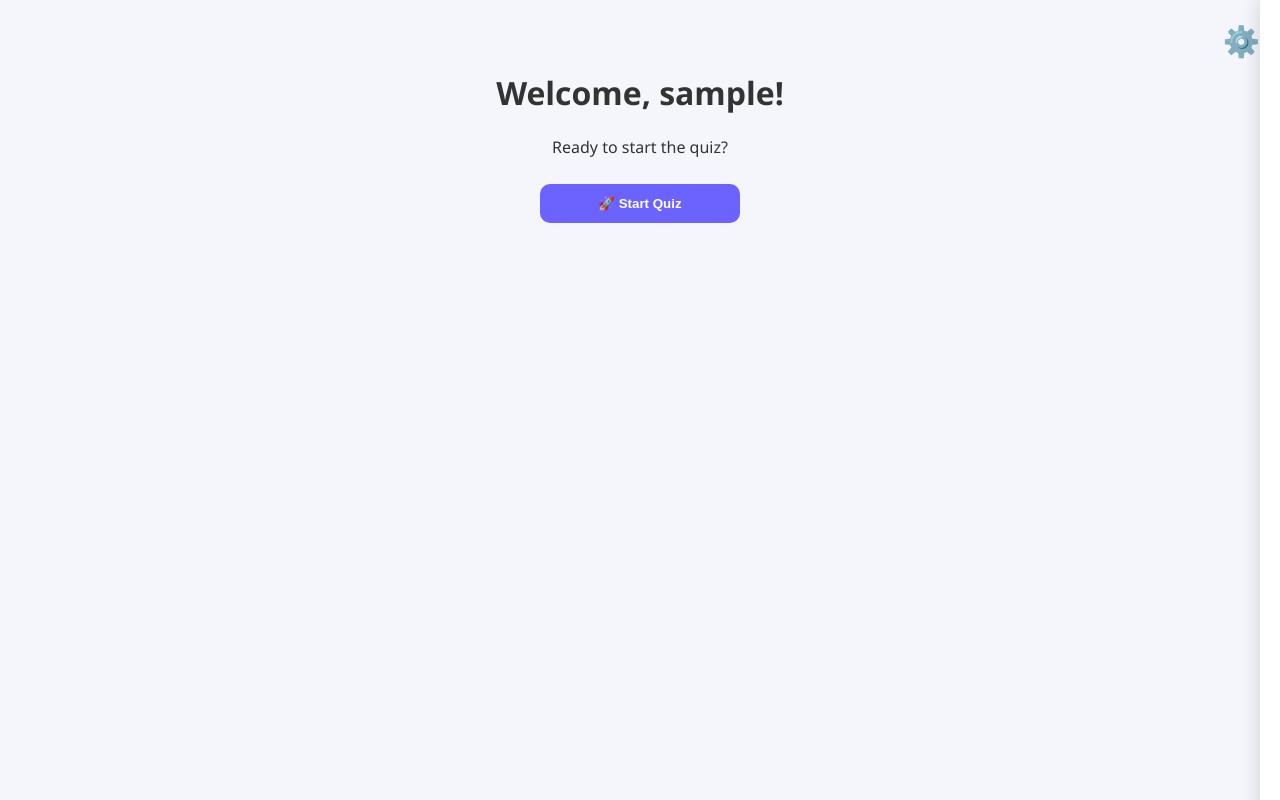
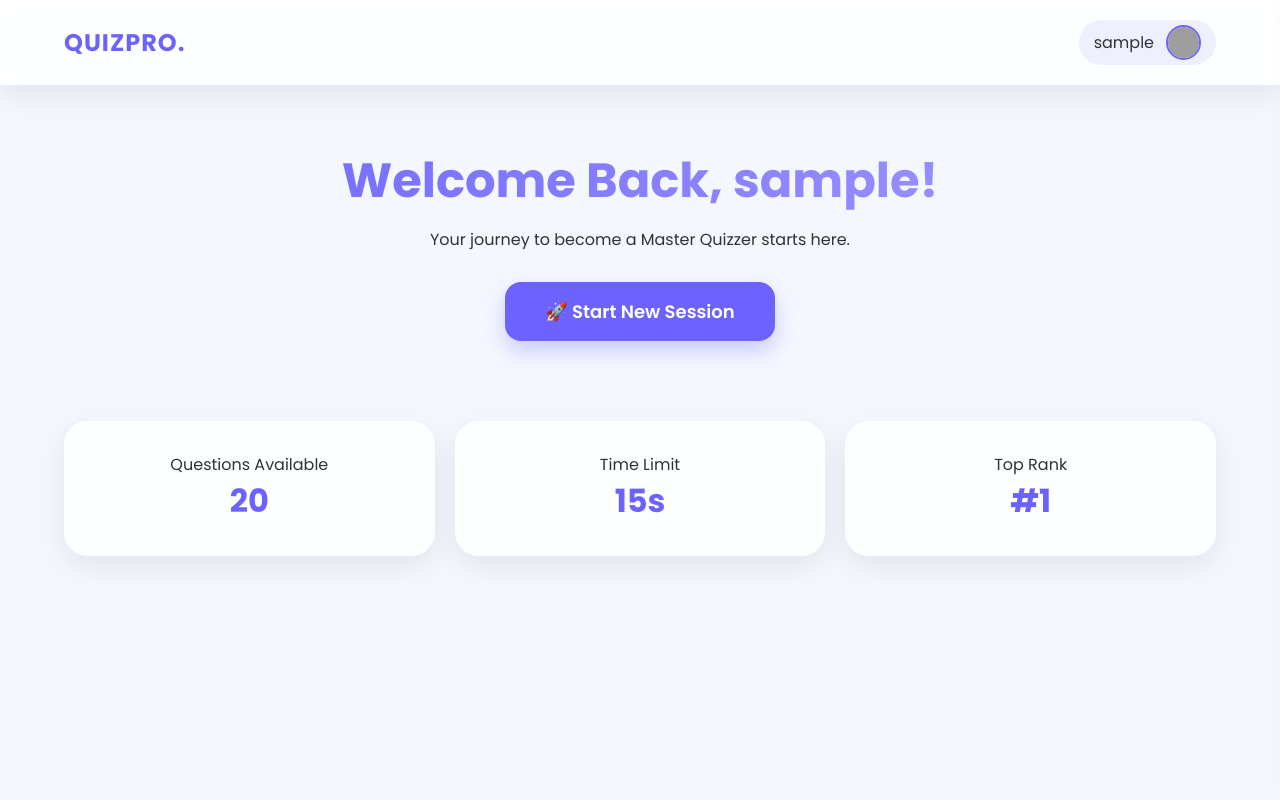
Before and after one commit to tanharahman2003t-art/Nayon, a Flask app: page / in a window 1280 px wide. Run offline with Flask 3, Linux system fonts and the light colour scheme; the visitor is signed in with stand-in values (Sample User, id 1); grey boxes are pictures that could not be loaded.

Commit message:
Update index.html

```diff
--- a/templates/index.html
+++ b/templates/index.html
@@ -3,121 +3,275 @@
 <head>
     <meta charset="UTF-8">
     <meta name="viewport" content="width=device-width, initial-scale=1.0">
-    <title>Quiz Master - Home</title>
+    <title>Quiz Pro | Dashboard</title>
+    <link href="https://fonts.googleapis.com/css2?family=Poppins:wght@300;400;600;700&display=swap" rel="stylesheet">
     <style>
-        /* CSS Variables for Dark Mode */
         :root {
-            --bg-color: #f5f6fb;
-            --card-bg: white;
-            --text-color: #333;
             --primary: #6c63ff;
+            --secondary: #ff4757;
+            --bg: #f4f7fe;
+            --card-bg: rgba(255, 255, 255, 0.9);
+            --text: #2d3436;
+            --shadow: 0 10px 30px rgba(0,0,0,0.08);
         }
 
         [data-theme="dark"] {
-            --bg-color: #1a1a2e;
-            --card-bg: #16213e;
-            --text-color: #e9ecef;
+            --bg: #0f172a;
+            --card-bg: rgba(30, 41, 59, 0.8);
+            --text: #f8fafc;
+            --shadow: 0 10px 30px rgba(0,0,0,0.3);
         }
 
-        body { font-family: 'Segoe UI', sans-serif; background: var(--bg-color); color: var(--text-color); margin: 0; transition: 0.3s; }
+        * { margin: 0; padding: 0; box-sizing: border-box; font-family: 'Poppins', sans-serif; }
 
-        /* Sidebar Styles */
+        body {
+            background: var(--bg);
+            color: var(--text);
+            transition: all 0.4s ease;
+            min-height: 100vh;
+            overflow-x: hidden;
+        }
+
+        /* Modern Navbar */
+        .navbar {
+            display: flex;
+            justify-content: space-between;
+            align-items: center;
+            padding: 20px 5%;
+            background: var(--card-bg);
+            backdrop-filter: blur(10px);
+            position: sticky;
+            top: 0;
+            z-index: 100;
+            box-shadow: var(--shadow);
+        }
+
+        .logo { font-size: 24px; font-weight: 700; color: var(--primary); letter-spacing: 1px; }
+
+        .user-profile-nav {
+            display: flex;
+            align-items: center;
+            gap: 12px;
+            cursor: pointer;
+            padding: 5px 15px;
+            border-radius: 50px;
+            background: rgba(108, 99, 255, 0.1);
+            transition: 0.3s;
+        }
+
+        .user-profile-nav img {
+            width: 35px; height: 35px; border-radius: 50%; object-fit: cover;
+            border: 2px solid var(--primary);
+        }
+
+        /* Sidebar Settings */
         .sidebar {
-            position: fixed; right: -300px; top: 0; width: 280px; height: 100%;
-            background: var(--card-bg); box-shadow: -5px 0 15px rgba(0,0,0,0.1);
-            transition: 0.4s; z-index: 1000; padding: 20px;
+            position: fixed; right: -350px; top: 0; width: 320px; height: 100%;
+            background: var(--card-bg); backdrop-filter: blur(20px);
+            box-shadow: -10px 0 30px rgba(0,0,0,0.1);
+            transition: 0.5s cubic-bezier(0.4, 0, 0.2, 1);
+            z-index: 1001; padding: 40px 30px;
         }
+
         .sidebar.active { right: 0; }
 
-        .profile-circle {
-            width: 80px; height: 80px; border-radius: 50%; background: #ddd;
-            margin: 10px auto; overflow: hidden; border: 3px solid var(--primary);
+        .sidebar-header {
+            display: flex; justify-content: space-between; align-items: center; margin-bottom: 30px;
         }
-        .profile-circle img { width: 100%; height: 100%; object-fit: cover; }
 
-        /* General UI */
-        .container { padding: 50px 20px; text-align: center; }
-        .settings-icon { position: absolute; top: 20px; right: 20px; font-size: 30px; cursor: pointer; }
-        .btn { background: var(--primary); color: white; padding: 12px 25px; border-radius: 10px; border:none; cursor:pointer; font-weight:bold; width: 100%; margin-top: 10px; }
-        .input-group { margin-bottom: 15px; text-align: left; }
-        .input-group input { width: 100%; padding: 10px; border-radius: 5px; border: 1px solid #ddd; box-sizing: border-box; }
+        .profile-edit-area { text-align: center; margin-bottom: 30px; }
 
-        .dark-mode-toggle { display: flex; justify-content: space-between; align-items: center; margin-top: 20px; padding: 10px; background: #eee; border-radius: 10px; color: #333; }
+        .profile-preview {
+            width: 100px; height: 100px; border-radius: 50%;
+            margin: 0 auto 15px; border: 4px solid var(--primary);
+            overflow: hidden; position: relative;
+        }
+
+        .profile-preview img { width: 100%; height: 100%; object-fit: cover; }
+
+        .file-input { display: none; }
+        .file-label {
+            font-size: 12px; color: var(--primary); cursor: pointer; text-decoration: underline;
+        }
+
+        /* Dashboard Content */
+        .hero {
+            text-align: center; padding: 60px 5%;
+        }
+
+        .hero h1 { font-size: 3rem; margin-bottom: 10px; background: linear-gradient(to right, var(--primary), #a29bfe); -webkit-background-clip: text; -webkit-text-fill-color: transparent; }
+
+        .stats-grid {
+            display: grid; grid-template-columns: repeat(auto-fit, minmax(200px, 1fr));
+            gap: 20px; padding: 20px 5%;
+        }
+
+        .stat-card {
+            background: var(--card-bg); padding: 30px; border-radius: 24px;
+            text-align: center; box-shadow: var(--shadow);
+            border: 1px solid rgba(255,255,255,0.1);
+            transition: 0.3s;
+        }
+
+        .stat-card:hover { transform: translateY(-10px); }
+
+        .stat-card h2 { font-size: 32px; color: var(--primary); }
+
+        /* Buttons & Inputs */
+        .main-btn {
+            background: var(--primary); color: white; border: none;
+            padding: 16px 40px; border-radius: 16px; font-weight: 600;
+            font-size: 18px; cursor: pointer; transition: 0.3s;
+            box-shadow: 0 10px 20px rgba(108, 99, 255, 0.3);
+            margin-top: 30px;
+        }
+
+        .main-btn:hover { transform: scale(1.05); box-shadow: 0 15px 25px rgba(108, 99, 255, 0.4); }
+
+        .input-field {
+            width: 100%; padding: 12px; border-radius: 12px; border: 1px solid #ddd;
+            background: transparent; color: var(--text); margin-top: 8px;
+        }
+
+        .toggle-row {
+            display: flex; justify-content: space-between; align-items: center;
+            margin-top: 40px; padding-top: 20px; border-top: 1px solid #ddd;
+        }
+
+        /* Dark Mode Switch */
+        .switch {
+            position: relative; display: inline-block; width: 50px; height: 24px;
+        }
+
+        .switch input { opacity: 0; width: 0; height: 0; }
+
+        .slider {
+            position: absolute; cursor: pointer; top: 0; left: 0; right: 0; bottom: 0;
+            background-color: #ccc; transition: .4s; border-radius: 34px;
+        }
+
+        .slider:before {
+            position: absolute; content: ""; height: 18px; width: 18px; left: 4px; bottom: 3px;
+            background-color: white; transition: .4s; border-radius: 50%;
+        }
+
+        input:checked + .slider { background-color: var(--primary); }
+        input:checked + .slider:before { transform: translateX(26px); }
+
+        .overlay {
+            display: none; position: fixed; top: 0; left: 0; width: 100%; height: 100%;
+            background: rgba(0,0,0,0.4); z-index: 1000;
+        }
+        .overlay.active { display: block; }
     </style>
 </head>
 <body>
 
-    <div class="settings-icon" onclick="toggleSidebar()">⚙️</div>
+    <div class="overlay" onclick="toggleSidebar()"></div>
+
+    <nav class="navbar">
+        <div class="logo">QUIZPRO.</div>
+        <div class="user-profile-nav" onclick="toggleSidebar()">
+            <span>{{ username }}</span>
+            <img src="{{ url_for('static', filename=session.get('profile_pic', 'default_avatar.png')) }}" id="nav-avatar">
+        </div>
+    </nav>
 
     <div class="sidebar" id="sidebar">
-        <h3 onclick="toggleSidebar()" style="cursor:pointer;">✖ Close</h3>
-        <div class="profile-circle">
-            <img src="{{ url_for('static', filename=session.get('profile_pic', 'default_avatar.png')) }}" id="preview">
+        <div class="sidebar-header">
+            <h3>Settings</h3>
+            <span onclick="toggleSidebar()" style="cursor:pointer; font-size: 24px;">×</span>
+        </div>
+
+        <div class="profile-edit-area">
+            <div class="profile-preview">
+                <img src="{{ url_for('static', filename=session.get('profile_pic', 'default_avatar.png')) }}" id="sidebar-preview">
+            </div>
+            <label for="profile_pic" class="file-label">Change Profile Photo</label>
         </div>
 
         <form action="/update_profile" method="POST" enctype="multipart/form-data">
-            <div class="input-group">
-                <label>Change Name:</label>
-                <input type="text" name="username" value="{{ username }}">
+            <input type="file" name="profile_pic" id="profile_pic" class="file-input" onchange="previewFile()">
+
+            <div style="margin-bottom: 20px;">
+                <label style="font-size: 13px; opacity: 0.7;">Display Name</label>
+                <input type="text" name="username" class="input-field" value="{{ username }}">
             </div>
-            <div class="input-group">
-                <label>Change Photo:</label>
-                <input type="file" name="profile_pic" onchange="previewImage(this)">
-            </div>
-            <button type="submit" class="btn">Save Settings</button>
+
+            <button type="submit" class="main-btn" style="width: 100%; padding: 12px;">Save Changes</button>
         </form>
 
-        <div class="dark-mode-toggle">
+        <div class="toggle-row">
             <span>Dark Mode</span>
-            <input type="checkbox" id="darkModeCheckbox" onchange="toggleDarkMode()">
+            <label class="switch">
+                <input type="checkbox" id="theme-switch" onchange="switchTheme()">
+                <span class="slider"></span>
+            </label>
+        </div>
+
+        <a href="/logout" style="display: block; margin-top: 40px; color: var(--secondary); text-decoration: none; font-weight: 600;">Logout</a>
+    </div>
+
+    <div class="hero">
+        <h1>Welcome Back, {{ username }}!</h1>
+        <p>Your journey to become a Master Quizzer starts here.</p>
+        <button class="main-btn" onclick="location.href='/start'">🚀 Start New Session</button>
+    </div>
+
+    <div class="stats-grid">
+        <div class="stat-card">
+            <p>Questions Available</p>
+            <h2>{{ total }}</h2>
+        </div>
+        <div class="stat-card">
+            <p>Time Limit</p>
+            <h2>15s</h2>
+        </div>
+        <div class="stat-card">
+            <p>Top Rank</p>
+            <h2>#1</h2>
         </div>
     </div>
 
-    <div class="container">
-        <h1>Welcome, {{ username }}!</h1>
-        <div class="cards">
-            <p>Ready to start the quiz?</p>
-        </div>
-        <a href="/start" style="text-decoration:none;"><button class="btn" style="width:200px">🚀 Start Quiz</button></a>
-    </div>
-
     <script>
-        // Sidebar Toggle
         function toggleSidebar() {
-            document.getElementById("sidebar").classList.toggle("active");
+            document.getElementById('sidebar').classList.toggle('active');
+            document.querySelector('.overlay').classList.toggle('active');
         }
 
-        // Image Preview
-        function previewImage(input) {
-            if (input.files && input.files[0]) {
-                var reader = new FileReader();
-                reader.onload = function(e) {
-                    document.getElementById('preview').src = e.target.result;
-                }
-                reader.readAsDataURL(input.files[0]);
+        function previewFile() {
+            const preview = document.getElementById('sidebar-preview');
+            const file = document.getElementById('profile_pic').files[0];
+            const reader = new FileReader();
+
+            reader.onloadend = function () {
+                preview.src = reader.result;
+            }
+
+            if (file) {
+                reader.readAsDataURL(file);
             }
         }
 
-        // Dark Mode Logic
-        function toggleDarkMode() {
-            const isDark = document.getElementById("darkModeCheckbox").checked;
+        function switchTheme() {
+            const isDark = document.getElementById('theme-switch').checked;
             if (isDark) {
-                document.documentElement.setAttribute("data-theme", "dark");
-                localStorage.setItem("theme", "dark");
+                document.documentElement.setAttribute('data-theme', 'dark');
+                localStorage.setItem('theme', 'dark');
             } else {
-                document.documentElement.setAttribute("data-theme", "light");
-                localStorage.setItem("theme", "light");
+                document.documentElement.setAttribute('data-theme', 'light');
+                localStorage.setItem('theme', 'light');
             }
         }
 
-        // Load Theme on Start
+        // Initialize Theme
         window.onload = () => {
-            const savedTheme = localStorage.getItem("theme");
-            if (savedTheme === "dark") {
-                document.documentElement.setAttribute("data-theme", "dark");
-                document.getElementById("darkModeCheckbox").checked = true;
+            const savedTheme = localStorage.getItem('theme');
+            if (savedTheme === 'dark') {
+                document.documentElement.setAttribute('data-theme', 'dark');
+                document.getElementById('theme-switch').checked = true;
             }
-        };
+        }
     </script>
 </body>
 </html>
```
